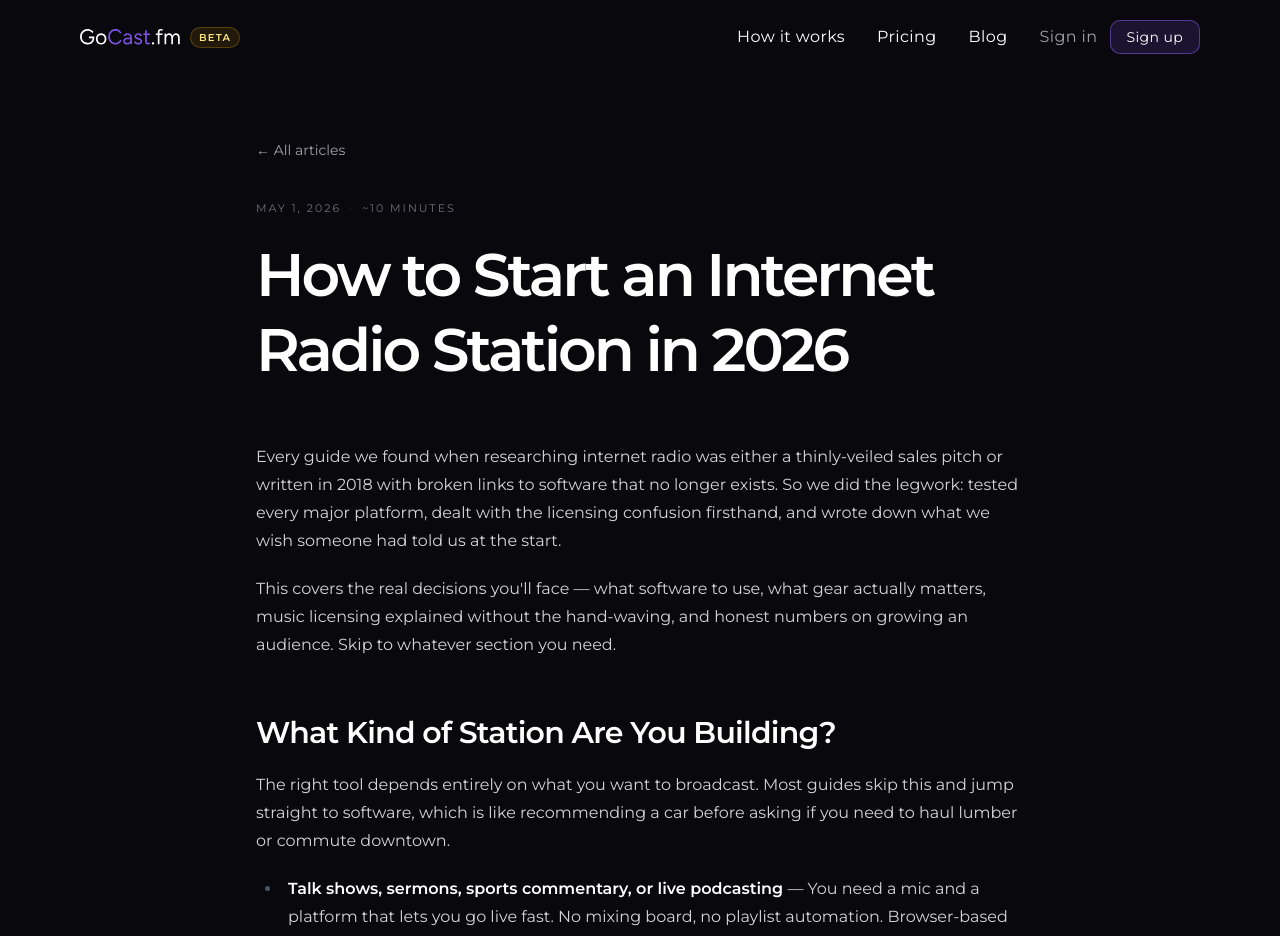
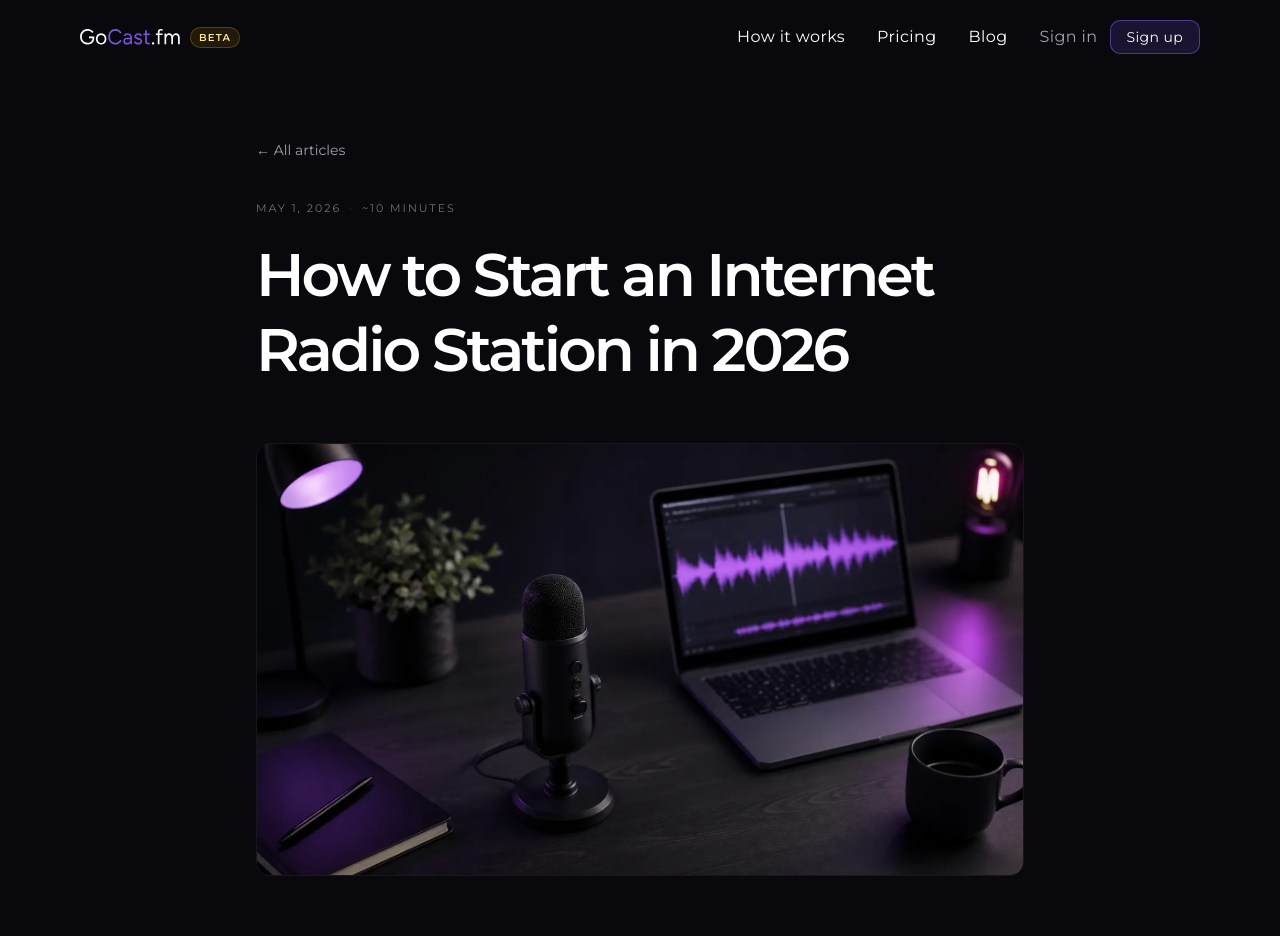
Before and after one commit to ammar-mashfj/gocast, a Next.js app in the folder client/: page /blog/how-to-start-an-internet-radio-station-2026 in a window 1280 px wide. Shown: the top 936 px of the page. Built offline with nearby package versions, Linux system fonts and the light colour scheme; no server answers.

Commit message:
SEO enhancements

```diff
--- a/client/app/(marketing)/blog/[slug]/page.tsx
+++ b/client/app/(marketing)/blog/[slug]/page.tsx
@@ -1,4 +1,5 @@
 import type { Metadata } from "next"
+import Image from "next/image"
 import Link from "next/link"
 import { notFound } from "next/navigation"
 import { ARTICLES, getArticle } from "../_content/articles"
@@ -31,7 +32,7 @@ export async function generateMetadata({
       siteName: "GoCast",
       locale: "en_US",
       publishedTime: article.date,
-      images: [{ url: "/og-image.png", width: 1200, height: 630, alt: article.title }],
+      images: [{ url: article.image ?? "/og-image.jpg", width: 1200, height: 630, alt: article.title }],
     },
     twitter: {
       card: "summary_large_image",
@@ -39,7 +40,7 @@ export async function generateMetadata({
       description: article.description,
       site: "@gocastfm",
       creator: "@gocastfm",
-      images: ["/og-image.png"],
+      images: [article.image ?? "/og-image.jpg"],
     },
   }
 }
@@ -55,7 +56,7 @@ export default async function ArticlePage({ params }: { params: RouteParams }) {
   const article = getArticle(slug)
   if (!article) notFound()
 
-  const { title, description, date, readingTime, faqs, Body } = article
+  const { title, description, date, readingTime, image, faqs, Body } = article
 
   const jsonLd = {
     "@context": "https://schema.org",
@@ -63,6 +64,7 @@ export default async function ArticlePage({ params }: { params: RouteParams }) {
     headline: title,
     description,
     datePublished: date,
+    ...(image && { image: `https://gocast.fm${image}` }),
     author: { "@type": "Organization", name: "GoCast" },
     publisher: {
       "@type": "Organization",
@@ -115,6 +117,17 @@ export default async function ArticlePage({ params }: { params: RouteParams }) {
           </h1>
         </header>
 
+        {image && (
+          <Image
+            src={image}
+            alt={title}
+            width={1200}
+            height={630}
+            priority
+            className="w-full rounded-xl border border-white/[0.06] mb-10 md:mb-14"
+          />
+        )}
+
         <article
           className="
             prose prose-invert max-w-none
--- a/client/app/(marketing)/blog/_content/articles.ts
+++ b/client/app/(marketing)/blog/_content/articles.ts
@@ -12,6 +12,7 @@ export interface Article {
   description: string
   date: string
   readingTime: string
+  image?: string
   Body: ComponentType
   faqs?: FAQ[]
 }
@@ -24,6 +25,7 @@ export const ARTICLES: Article[] = [
       "Everything you actually need to know: software compared, equipment that matters, music licensing explained honestly, and how to get your first listeners.",
     date: "2026-05-01",
     readingTime: "~10 minutes",
+    image: "/blog/how-to-start-an-internet-radio-station-2026.webp",
     Body: HowToStartBody,
     faqs: [
       {
--- a/client/app/(marketing)/discover/page.tsx
+++ b/client/app/(marketing)/discover/page.tsx
@@ -20,13 +20,13 @@ export const metadata: Metadata = {
     type: "website",
     url: "/discover",
     siteName: "GoCast",
-    images: [{ url: "/og-image.png", width: 1200, height: 630, alt: "GoCast — Live radio from your browser" }],
+    images: [{ url: "/og-image.jpg", width: 1200, height: 630, alt: "GoCast — Live radio from your browser" }],
   },
   twitter: {
     card: "summary_large_image",
     title: DISCOVER_TITLE,
     description: DISCOVER_DESCRIPTION,
-    images: ["/og-image.png"],
+    images: ["/og-image.jpg"],
   },
 }
 
--- a/client/app/layout.tsx
+++ b/client/app/layout.tsx
@@ -39,7 +39,7 @@ export const metadata: Metadata = {
     type: "website",
     siteName: "GoCast",
     locale: "en_US",
-    images: [{ url: "/og-image.png", width: 1200, height: 630, alt: "GoCast — Live radio from your browser" }],
+    images: [{ url: "/og-image.jpg", width: 1200, height: 630, alt: "GoCast — Live radio from your browser" }],
   },
   twitter: {
     card: "summary_large_image",
@@ -47,7 +47,7 @@ export const metadata: Metadata = {
     description: SITE_DESCRIPTION,
     site: "@gocastfm",
     creator: "@gocastfm",
-    images: ["/og-image.png"],
+    images: ["/og-image.jpg"],
   },
   alternates: { canonical: "/" },
 };
--- a/client/app/station/[slug]/page.tsx
+++ b/client/app/station/[slug]/page.tsx
@@ -41,7 +41,7 @@ export async function generateMetadata({
   const description = station.description || `Tune in to ${station.name} live${station.genre ? ` (${station.genre})` : ""} on GoCast — your browser radio.`
   const appUrl = env.appUrl
   const url = `${appUrl}/station/${station.slug}`
-  const imageUrl = station.artwork_url || `${appUrl}/og-image.png`
+  const imageUrl = station.artwork_url || `${appUrl}/og-image.jpg`
 
   return {
     title,
```
Also changed, not shown: client/public/blog/how-to-start-an-internet-radio-station-2026.webp (added), client/public/og-image.jpg (added).
